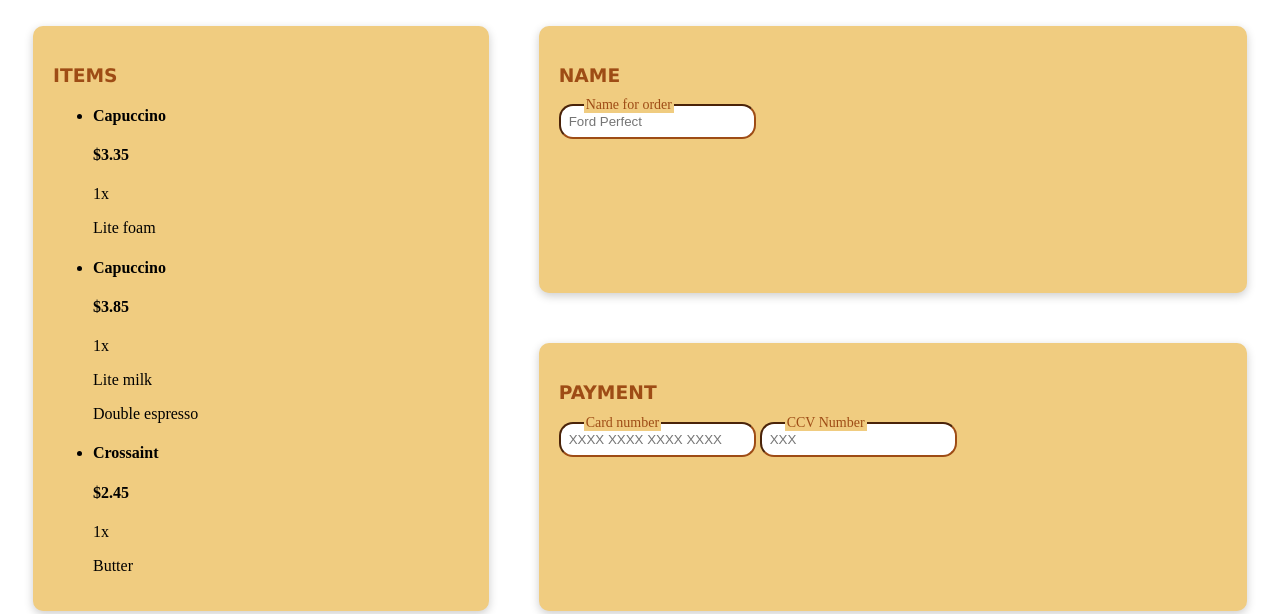
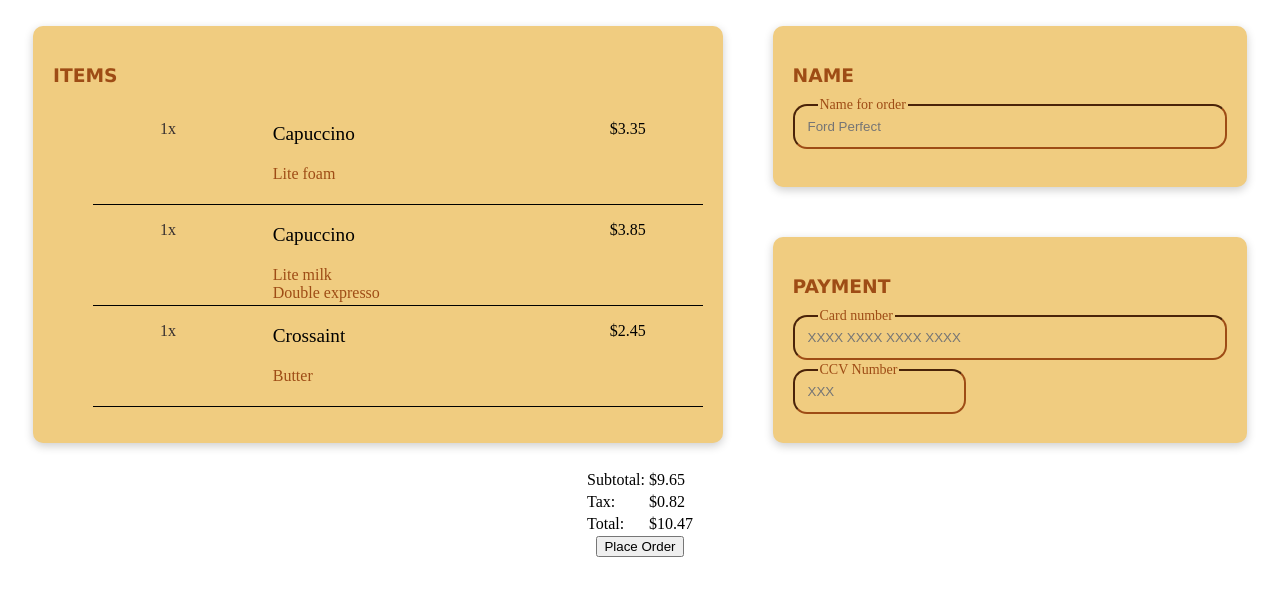
Before and after one commit to dinosawrfish/coffee-shop, a plain HTML site: page index.html in a window 1280 px wide. Shown: the part 341-955 px from the top of the page. After the commit the page ends 906 px from the top, so only its background shows below. Drawn offline with Linux system fonts and the light colour scheme.

Commit message:
format item list

```diff
--- a/css/coffee.css
+++ b/css/coffee.css
@@ -62,7 +62,8 @@
 
 .box-header {
     font-family: 'Lucida Sans', 'Lucida Sans Regular', 'Lucida Grande', 'Lucida Sans Unicode', Geneva, Verdana, sans-serif;
-    color:rgb(158, 76, 21)
+    color:rgb(158, 76, 21);
+    text-align: left;
 }
 
 .totals-table {
@@ -82,8 +83,10 @@
 
 .name-input {
     border-color:rgb(158, 76, 21);
-    padding: 8px;
+    padding: 13px;
     border-radius: 14px;
+    background-color:rgb(240, 204, 128);
+    width: 100%
 }
 
 .input-label {
@@ -95,3 +98,61 @@
     top: -7px;
     padding: 0 2px;
 }
+
+.cvv-name{
+    width: 40%;
+}
+
+.payment {
+    display: grid;
+    grid-template-rows: min-content;
+}
+
+.order-name {
+    display: grid;
+    grid-template-rows: max-content;
+}
+
+.item-name {
+    grid-area: "item-name";
+    font-size: larger;
+    font-weight: 500;
+}
+
+.item-price {
+    grid-area: "item-price";
+    padding-left: 60px;
+    font-weight: 500;
+}
+
+.item-quantity {
+    grid-area: "item-quantity";
+    padding: 10px;
+    padding-top: 0;
+    color: rgb(54, 47, 47);
+}
+
+.items-notes {
+    grid-area: "item-notes";
+    list-style:none;
+    padding-left: 0%;
+    color:rgb(158, 76, 21)
+}
+
+.item-description {
+    grid-area: "item-description";
+    display: flex;
+    flex-direction: column;
+    padding: 30px;
+    padding-top: 0;
+    height: 100px;
+    width: 250px;
+
+}
+
+.item {
+    display: flex;
+    flex-direction: row;
+    justify-content: space-evenly;
+    border-bottom: 1px solid black;
+}
--- a/index.html
+++ b/index.html
@@ -15,24 +15,36 @@
             <div class="items-prices box">
                 <h3 class="box-header"> ITEMS </h3>
                 <ul class="items">
-                    <li class="item">
-                        <h4 class="item-name">Capuccino</h4>
-                        <h4 class="item-price">$3.35</h4>
+                    <li class="item item-1">
                         <p class="item-quantity">1x</p>
-                        <p class="item-notes">Lite foam</p>
+                        <div class="item-description">
+                            <p class="item-name">Capuccino</p>
+                            <ul class="items-notes">
+                                <li class="item-note">Lite foam</li>
+                            </ul>
+                        </div>
+                        <p class="item-price">$3.35</p>
                     </li>
-                    <li class="item">
-                        <h4 class="item-name">Capuccino</h4>
-                        <h4 class="item-price">$3.85</h4>
+                    <li class="item item-2">
                         <p class="item-quantity">1x</p>
-                        <p class="item-notes">Lite milk</p>
-                        <p class="item-notes">Double espresso</p>
+                        <div class="item-description">
+                            <p class="item-name">Capuccino</p>
+                            <ul class="items-notes">
+                                <li class="item-note">Lite milk</li>
+                                <li class="item-note">Double expresso</li>
+                            </ul>
+                        </div>
+                        <p class="item-price">$3.85</p>
                     </li>
-                    <li class="item">
-                        <h4 class="item-name">Crossaint</h4>
-                        <h4 class="item-price">$2.45</h4>
+                    <li class="item item-3">
                         <p class="item-quantity">1x</p>
-                        <p class="item-notes">Butter</p>
+                        <div class="item-description">
+                            <p class="item-name">Crossaint</p>
+                            <ul class="items-notes">
+                                <li class="item-note">Butter</li>
+                            </ul>
+                        </div>
+                        <p class="item-price">$2.45</p>
                     </li>
                 </ul>
             </div>
@@ -44,14 +56,14 @@
                 </div>
             </div>
             <div class="payment box">
-                <h3 class="box-header"> PAYMENT </h3>
+                <h3 class=" payment-header box-header"> PAYMENT </h3>
                 <div class="input number">
                     <label for="card-number" class="input-label">Card number</label>
                     <input id="card-number" class="name-input" placeholder="XXXX XXXX XXXX XXXX" />
                 </div>
                 <div class="input ccv">
                     <label for="ccv-number" class="input-label">CCV Number</label>
-                    <input id="ccv-number" class="name-input" placeholder="XXX" />
+                    <input id="ccv-number" class="cvv-name name-input" placeholder="XXX" />
                 </div>
             </div>
             <div class="totals-table">
```
